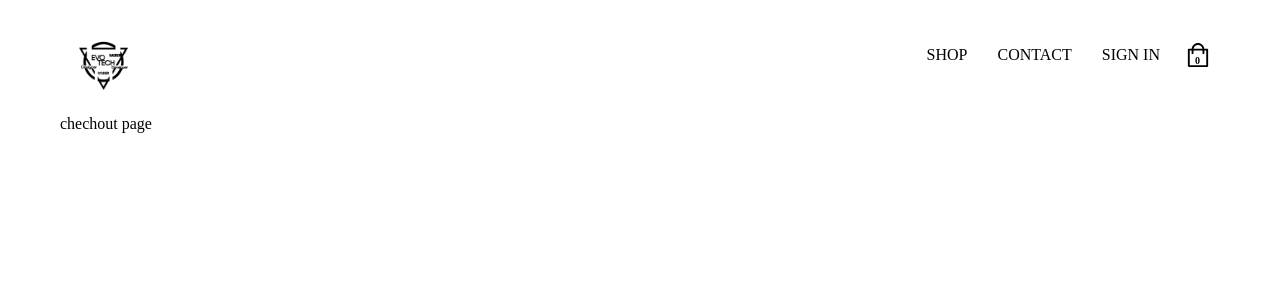
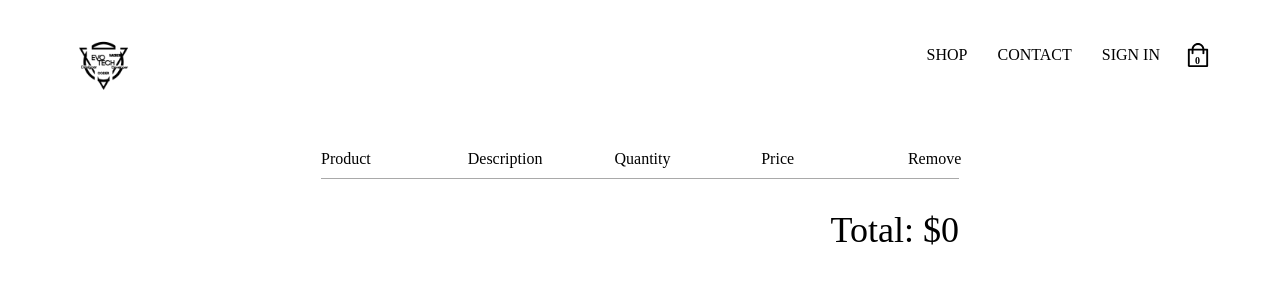
Before and after one commit to samofoke/Clothing_Store, a React (Create React App) app in the folder clothing-app/: page /checkout in a window 1280 px wide. Shown: the top 300 px of the page. Built offline with nearby package versions, Linux system fonts and the light colour scheme; no server answers; a web font is replaced by a local one.

Commit message:
hidden toggle for cart to checkout

```diff
--- a/clothing-app/src/components/cart-dropdown/cart-drpdown.component.jsx
+++ b/clothing-app/src/components/cart-dropdown/cart-drpdown.component.jsx
@@ -5,9 +5,10 @@ import { createStructuredSelector } from 'reselect';
 import { selectCartItems } from '../../redux/cart/selectors';
 import { connect } from 'react-redux';
 import { withRouter } from 'react-router-dom';
+import { CartHidden } from '../../redux/cart/cart.actions';
 import './cart-dropdown.style.scss';
 
-const CartDropdown = ({cartItems, history}) => (
+const CartDropdown = ({cartItems, history, dispatch}) => (
     <div className='cart-dropdown'>
         <div className= 'cart-items'>
             {cartItems.length ? (
@@ -18,7 +19,10 @@ const CartDropdown = ({cartItems, history}) => (
                 <span className='empty'>Your cart is empty</span>)
             }
         </div>
-        <CustomButton onClick={() => history.push('/checkout')}>
+        <CustomButton onClick={() => {
+            history.push('/checkout');
+            dispatch(CartHidden());
+        }}>
             CHECKOUT
         </CustomButton>
     </div>
--- a/clothing-app/src/pages/checkout/checkout.component.jsx
+++ b/clothing-app/src/pages/checkout/checkout.component.jsx
@@ -1,11 +1,44 @@
 import React from 'react';
+import { connect } from 'react-redux';
+import { createStructuredSelector } from 'reselect';
+import { selectCartItems, selectCartTotal } from '../../redux/cart/selectors';
 
 import './checkout.style.scss';
 
-const checkOutPage = () => (
-    <div>
-        chechout page
+const checkOutPage = ({cartItems, total}) => (
+    <div className='checkoutpage'>
+        <div className='checkout-header'>
+            <div className='header-block'>
+                <span>Product</span>
+            </div>
+            <div className='header-block'>
+                <span>Description</span>
+            </div>
+            <div className='header-block'>
+                <span>Quantity</span>
+            </div>
+            <div className='header-block'>
+                <span>Price</span>
+            </div>
+            <div className='header-block'>
+                <span>Remove</span>
+            </div>
+        </div>
+        {
+            cartItems.map(cartitem =>
+                cartitem.name
+            )
+        }
+
+        <div className='total'>
+            <span>Total: ${total}</span>
+        </div>
     </div>
-)
+);
 
-export default checkOutPage;
+const mapState = createStructuredSelector({
+    cartItems: selectCartItems,
+    total: selectCartTotal
+})
+
+export default connect(mapState)(checkOutPage);
--- a/clothing-app/src/pages/checkout/checkout.style.scss
+++ b/clothing-app/src/pages/checkout/checkout.style.scss
@@ -0,0 +1,31 @@
+.checkoutpage {
+    width: 55%;
+    min-height: 90vh;
+    display: flex;
+    flex-direction: column;
+    align-items: center;
+    margin: 50px auto 0;
+
+    .checkout-header {
+      width: 100%;
+      padding: 10px 0;
+      display: flex;
+      justify-content: space-between;
+      border-bottom: 1px solid darkgrey;
+
+      .header-block {
+        text-transform: capitalize;
+        width: 23%;
+
+        &:last-child {
+          width: 8%;
+        }
+      }
+    }
+
+    .total {
+      margin-top: 30px;
+      margin-left: auto;
+      font-size: 36px;
+    }
+  }
--- a/clothing-app/src/redux/cart/selectors.js
+++ b/clothing-app/src/redux/cart/selectors.js
@@ -21,4 +21,15 @@ export const selectCount = createSelector(
         accumalteSum + cartItem.quantity,
         0
     )
+);
+
+export const selectCartTotal = createSelector(
+    [selectCartItems],
+    cartItems =>
+    cartItems.reduce(
+        (accumalteSum, cartItem) =>
+        accumalteSum + cartItem.quantity * cartItem.price,
+        0
+    )
+
 )
```
